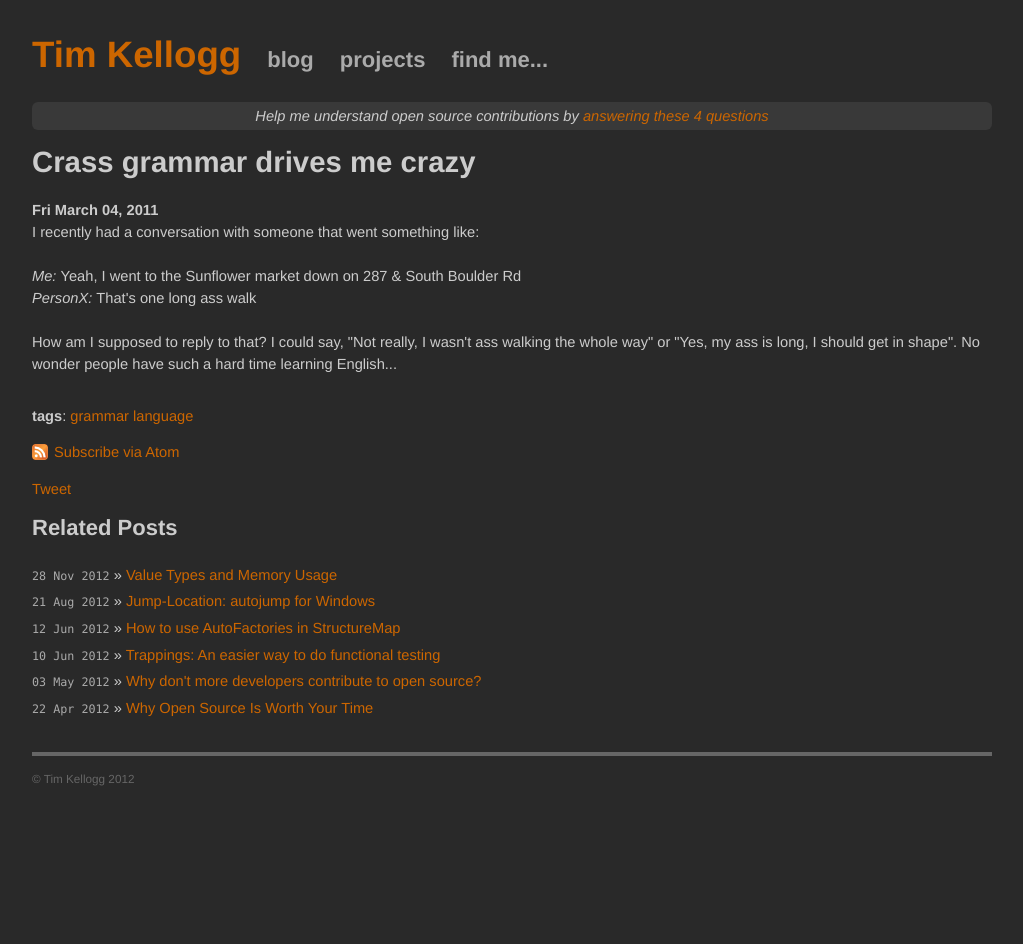
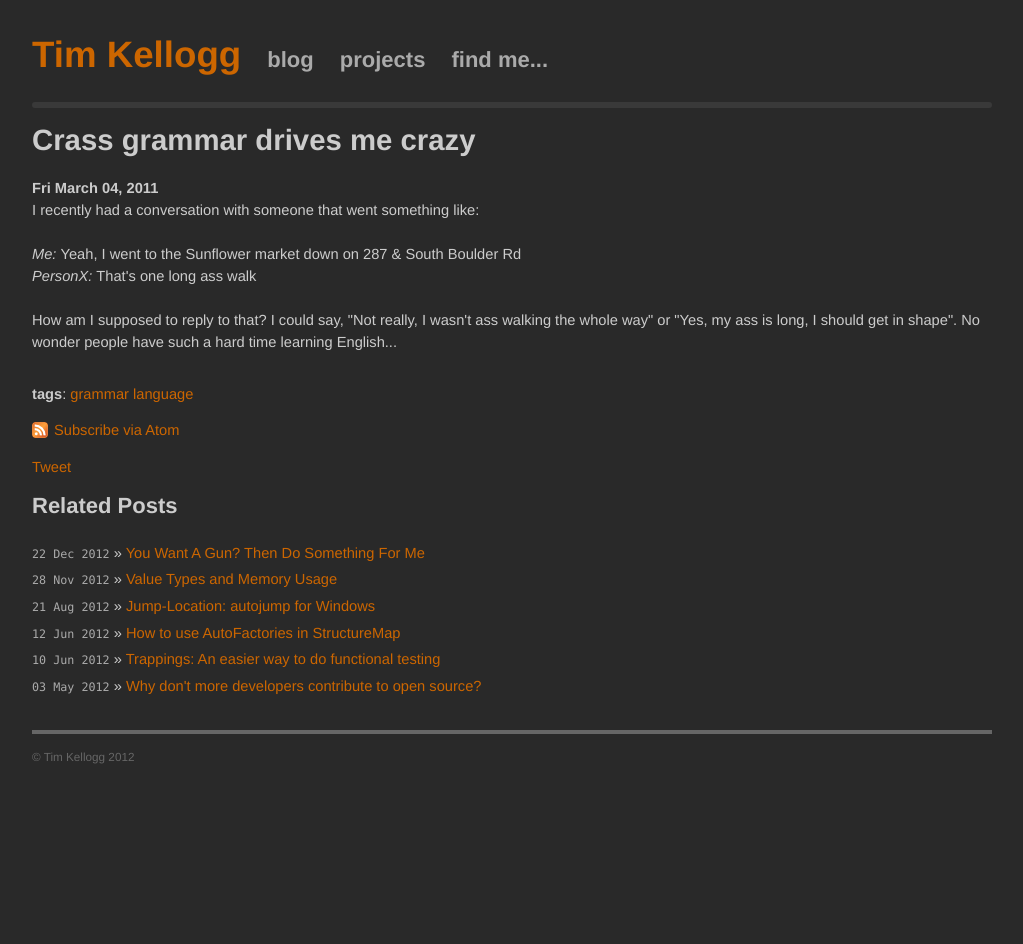
Before and after one commit to tkellogg/tkellogg.github.com, a Jekyll site: the page built from _posts/2011-03-04-crass-grammar-drives-me-crazy.html, in a window 1280 px wide. Shown: the whole page, without its empty margins (128-1151 px from the left). Built offline with Jekyll 4.4.1, drawn with Linux system fonts in a browser that asks for light colours; comment, search, counter and statistics services are not loaded; some of the changed lines change nothing that is shown.

Commit message:
Added guns & responsibility post

```diff
--- a/_layouts/default.html
+++ b/_layouts/default.html
@@ -32,7 +32,6 @@
 			<a class="extra" href="/contact/">find me...</a>
 		</div>
 		<p class="notice">
-			Help me understand open source contributions by <a href="http://kwiksurveys.com?s=MKKONI_7b0e5f37">answering these 4 questions</a>
 		</p>
 
 		{{ content }}
--- /dev/null
+++ b/_posts/2012-12-22-guns-and-responsibility.markdown
@@ -0,0 +1,64 @@
+---
+title: You Want A Gun? Then Do Something For Me
+layout: post
+categories:
+ - gun-control
+ - politics
+---
+
+_TL;DR A total ban on guns is crap, but you should be required to prove that you're actually making society safer._
+
+So, I can buy an AR-15 and plan a shootout for next Saturday. That is interesting.
+
+I can understand why people are upset about guns. The thing about guns is that it's really easy to
+kill someone. Ever hear of someone walking into a movie theater and stabbing 70 people with a knife?
+Guns are easy to discharge - almost anyone has the strength and skill to do it.
+
+Guns are also an easy way to defend yourself. Which is why the constitution specifically highlights
+firearms as a method reserved for future use to revolt against the government, if it ever becomes evil.
+Although, I don't think our forefathers realized how powerful free speech can be when used on the
+Internet (please see exhibit A, "Arab Spring").
+
+Seems like everyone's all up in arms about gun control these days (no pun intended...well maybe a
+little). There's been a lot of proposals, but they're all really hard for me to imagine actually working.
+If I had a voice in Washington I would want the law to be worded something like:
+
+"No person can own or operate an assault rifle as a civilian except for honorably discharged veterans,
+current military officers or enlisted personnel at E3 level or higher, or persons who have passed an 80 hour
+course. All assault rifle owners are required to serve as volunteer police (or some
+other analogous public safety service)."
+
+If you own one of these dangerous weapons, regardless of who you are, you also have the responsibility
+to protect the rest of us. It doesn't matter if you're ex-military or a civilian with a love for guns.
+We won't give you the ability to kill people without fulfilling a responsibility to the rest of us.
+Letting you tote an assault rifle around our children is scary enough, the least we can ask is that
+you prove that you'll use it to protect us.
+
+If you are or have been in the military, I think we can trust you to not abuse your "power to kill
+anyone you please". In fact, we appreciate your service to this country so much, we'll grant you that trust
+for the rest of your life. _(I understand, not all military folk are gun savvy, but military service
+has a way of vouching for their sanity.)_
+
+The E3 requirement weeds out people who might not be mentally stable or are just trying to work the
+system. It's not too hard to make E3, but it's hard enough that I think we can trust you. However,
+if you get dishonorably discharged, your right to own an assault rifle is also revoked unless you
+take the third option.
+
+If you've never been in the military but believe you "absolutely must" own an extremely dangerous
+weapon, I think you're crazy and I don't trust you for a minute. But, that policy probably won't fly
+in gun-loving America so I'm willing to let you have one if you prove you know how to use it. 80 hours
+comes to about 2 hours a day, 5 days a week, for 8 weeks. This long course will cover, not only gun
+safety, but also double as an intro to volunteer policing. I also think there should be a test at the
+end to make sure you paid attention as well as a psych evaluation.
+
+In this case, "assault rifle" is a placeholder term for "any gun that has the ability to be shot
+multiple times without reloading". If you're "a hunter", I'm sure you love spraying the sky with bullets,
+but I'm not willing to sacrifice my safety to satisfy your urge.
+
+If you're a serious hunter, you're probably good enough to hit your target with one shot. If you're not,
+there's a reason they call it a sport. Learn to enjoy it. You might even like hunting more now that all the
+nut jobs won't be interested in hunting anymore (should clear out the woods some).
+
+This probably isn't perfect, but it's a heck of a lot better than what's currently being proposed. At
+the very least, it has enough small negotiable points that it's likely to make it through
+congress in a meaningful form.
```
